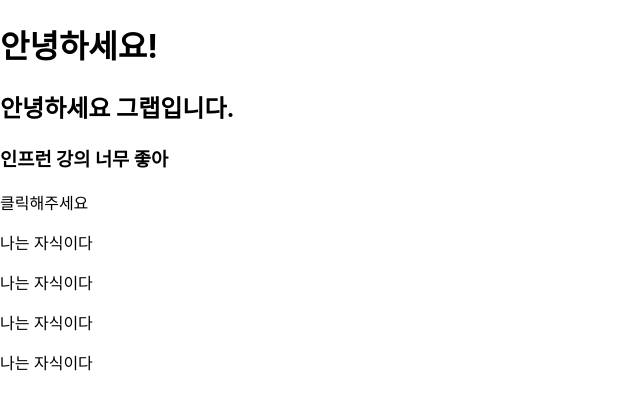
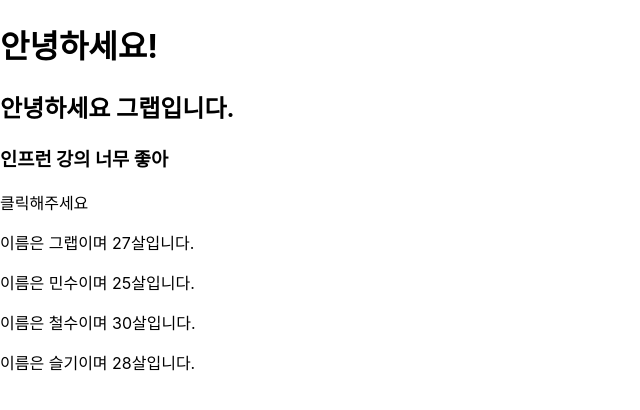
Before and after one commit to ImJaeOne/ALL-IN-ONE-BOOTCAMP, a React (Create React App) app in the folder grab-market-web/: page / in a window 1280 px wide. Shown: the top 410 px of the page, without its empty margins (0-640 px from the left). Built offline with nearby package versions, Linux system fonts and the light colour scheme.

Commit message:
React
props

```diff
--- a/grab-market-web/src/App.js
+++ b/grab-market-web/src/App.js
@@ -16,10 +16,10 @@
             <h2>{text}</h2>
             {sayHello()}
             <div onClick={sayHello2}>클릭해주세요</div>
-            <ChildComponent />
-            <ChildComponent />
-            <ChildComponent />
-            <ChildComponent />
+            <ChildComponent name="그랩" age={27} />
+            <ChildComponent name="민수" age={25} />
+            <ChildComponent name="철수" age={30} />
+            <ChildComponent name="슬기" age={28} />
         </div>
     );
 }
--- a/grab-market-web/src/child.js
+++ b/grab-market-web/src/child.js
@@ -1,5 +1,12 @@
-function ChildComponent() {
-    return <p>나는 자식이다</p>;
+function ChildComponent(props) {
+    const { name, age } = props;
+    return (
+        <div>
+            <p>
+                이름은 {name}이며 {age}살입니다.
+            </p>
+        </div>
+    );
 }
 
 export default ChildComponent;
```
